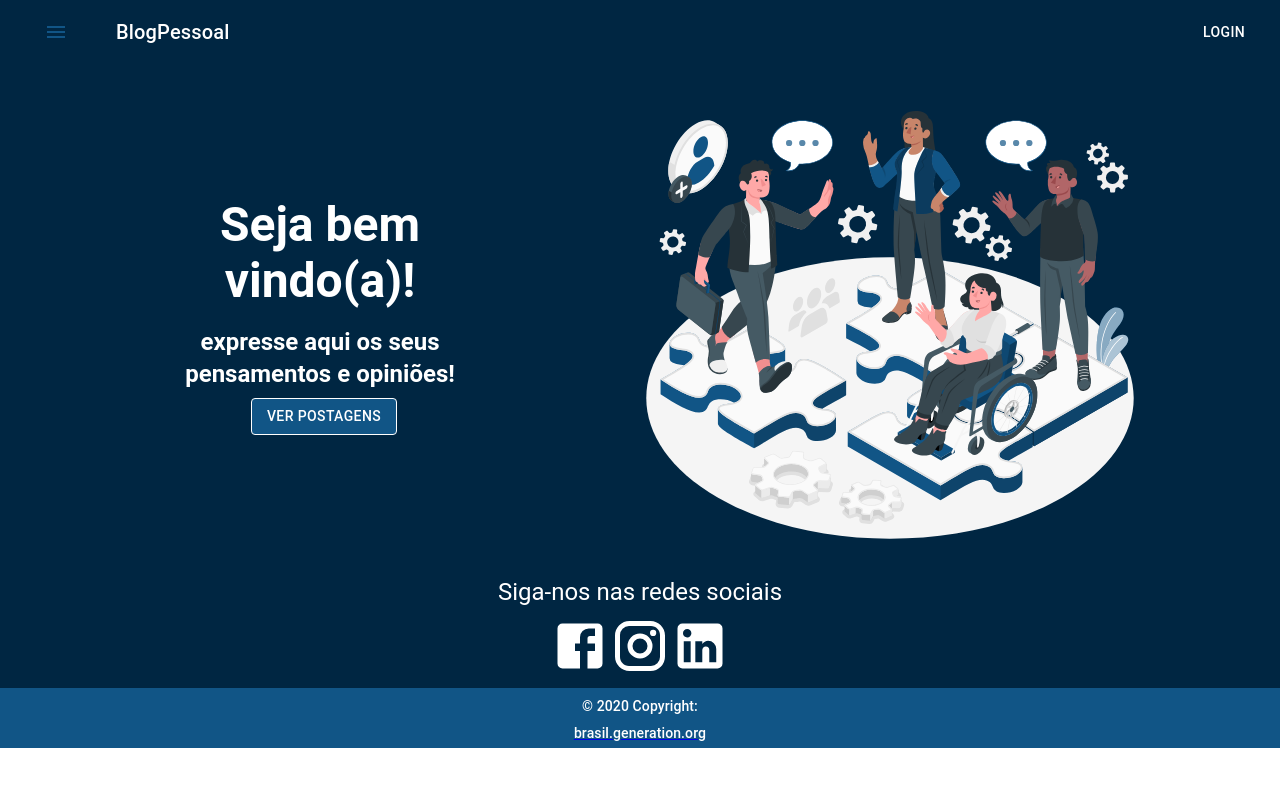
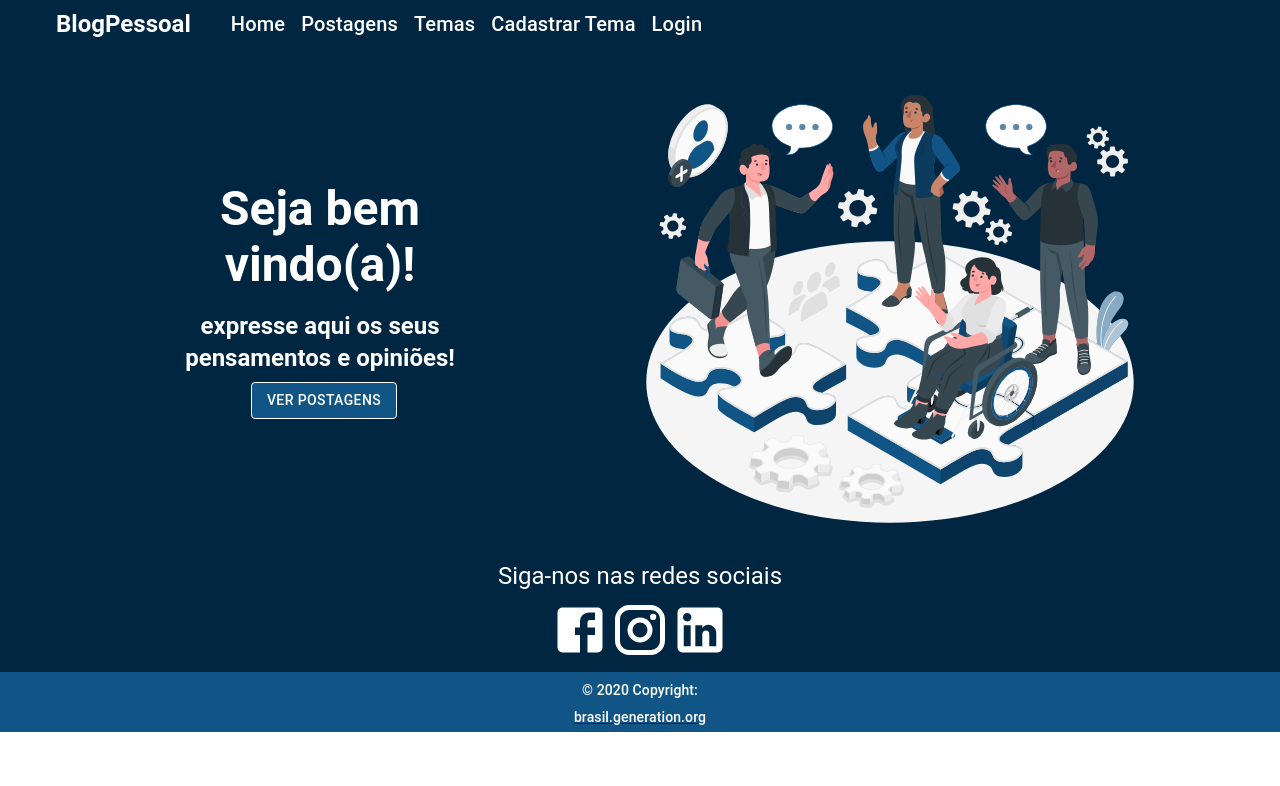
Before and after one commit to Ingridaquino/BlogPessoal-React, a React (Create React App) app: page / in a window 1280 px wide. Shown: the top 786 px of the page. Built offline with nearby package versions, Linux system fonts and the light colour scheme.

Commit message:
:construction: estilização dos components

```diff
--- a/src/components/estaticos/menu/SimpleMenu.tsx
+++ /dev/null
@@ -1,42 +0,0 @@
-import React from "react";
-import Button from "@material-ui/core/Button";
-import Menu from "@material-ui/core/Menu";
-import MenuItem from "@material-ui/core/MenuItem";
-import MenuIcon from "@material-ui/icons/Menu";
-
-export default function SimpleMenu() {
-  const [anchorEl, setAnchorEl] = React.useState<null | HTMLElement>(null);
-
-  const handleClick = (event: React.MouseEvent<HTMLButtonElement>) => {
-    setAnchorEl(event.currentTarget);
-  };
-
-  const handleClose = () => {
-    setAnchorEl(null);
-  };
-
-  return (
-    <div>
-      <Button
-        style={{color:"#115586"}}
-        aria-controls="simple-menu"
-        aria-haspopup="true"
-        onClick={handleClick}
-      >
-        <MenuIcon />
-      </Button>
-      <Menu
-        id="simple-menu"
-        anchorEl={anchorEl}
-        keepMounted
-        open={Boolean(anchorEl)}
-        onClose={handleClose}
-      >
-        <MenuItem    style={{color:"#002642"}} onClick={handleClose}>Home</MenuItem>
-        <MenuItem    style={{color:"#002642"}}  onClick={handleClose}>Postagens</MenuItem>
-        <MenuItem    style={{color:"#002642"}}  onClick={handleClose}>Temas</MenuItem>
-        <MenuItem    style={{color:"#002642"}}  onClick={handleClose}>Cadastrar Tema</MenuItem>
-      </Menu>
-    </div>
-  );
-}
--- a/src/components/estaticos/navbar/Navbar.css
+++ b/src/components/estaticos/navbar/Navbar.css
@@ -0,0 +1,14 @@
+.header-container {
+  display: flex;
+  justify-content: space-between !important;
+}
+
+.MuiToolbar-root {
+  background-color: #002642;
+}
+
+.logo {
+  font-weight: bold !important;
+  margin: 0 2rem!important;
+
+}
--- a/src/components/estaticos/navbar/Navbar.tsx
+++ b/src/components/estaticos/navbar/Navbar.tsx
@@ -1,42 +1,48 @@
-import React from 'react';
-import { createStyles, makeStyles, Theme } from '@material-ui/core/styles';
-import AppBar from '@material-ui/core/AppBar';
-import Toolbar from '@material-ui/core/Toolbar';
-import Typography from '@material-ui/core/Typography';
-import Button from '@material-ui/core/Button';
-import IconButton from '@material-ui/core/IconButton';
-import SimpleMenu from '../menu/SimpleMenu';
+import React from "react";
+import { AppBar, Toolbar, Typography, Box } from "@material-ui/core";
 
-const useStyles = makeStyles((theme: Theme) =>
-  createStyles({
-    root: {
-      flexGrow: 1,
-    },
-    menuButton: {
-      marginRight: theme.spacing(2),
-    },
-    title: {
-      flexGrow: 1,
-    },
-  }),
-);
+import './Navbar.css'
 
 export function Navbar() {
-  const classes = useStyles();
+  return (
+    <>
+      <AppBar position="static" className="header-container">
+        <Toolbar variant="dense" >
+          <Box style={{ cursor: "pointer"}}>
+            <Typography variant="h5" color="inherit" className="logo">
+              BlogPessoal
+            </Typography>
+          </Box>
 
-  return (
-    <div className={classes.root}>
-      <AppBar position="static">
-        <Toolbar style={{backgroundColor:"#002642"}}>
-          <IconButton edge="start" className={classes.menuButton} aria-label="menu">
-            <SimpleMenu />
-          </IconButton>
-          <Typography variant="h6" className={classes.title}>
-            BlogPessoal
-          </Typography>
-          <Button color="inherit">Login</Button>
+          <Box  display="flex" justifyContent="space-between" className="nav-bar">
+            <Box mx={1} style={{ cursor: "pointer" }}>
+              <Typography variant="h6" color="inherit">
+                Home
+              </Typography>
+            </Box>
+            <Box mx={1} style={{ cursor: "pointer" }}>
+              <Typography variant="h6" color="inherit">
+                Postagens
+              </Typography>
+            </Box>
+            <Box mx={1} style={{ cursor: "pointer" }}>
+              <Typography variant="h6" color="inherit">
+                Temas
+              </Typography>
+            </Box>
+            <Box mx={1} style={{ cursor: "pointer" }}>
+              <Typography variant="h6" color="inherit">
+                Cadastrar Tema
+              </Typography>
+            </Box>
+            <Box mx={1} style={{ cursor: "pointer" }} className="login ">
+              <Typography variant="h6" color="inherit">
+                Login
+              </Typography>
+            </Box>
+          </Box>
         </Toolbar>
       </AppBar>
-    </div>
+    </>
   );
 }
```
